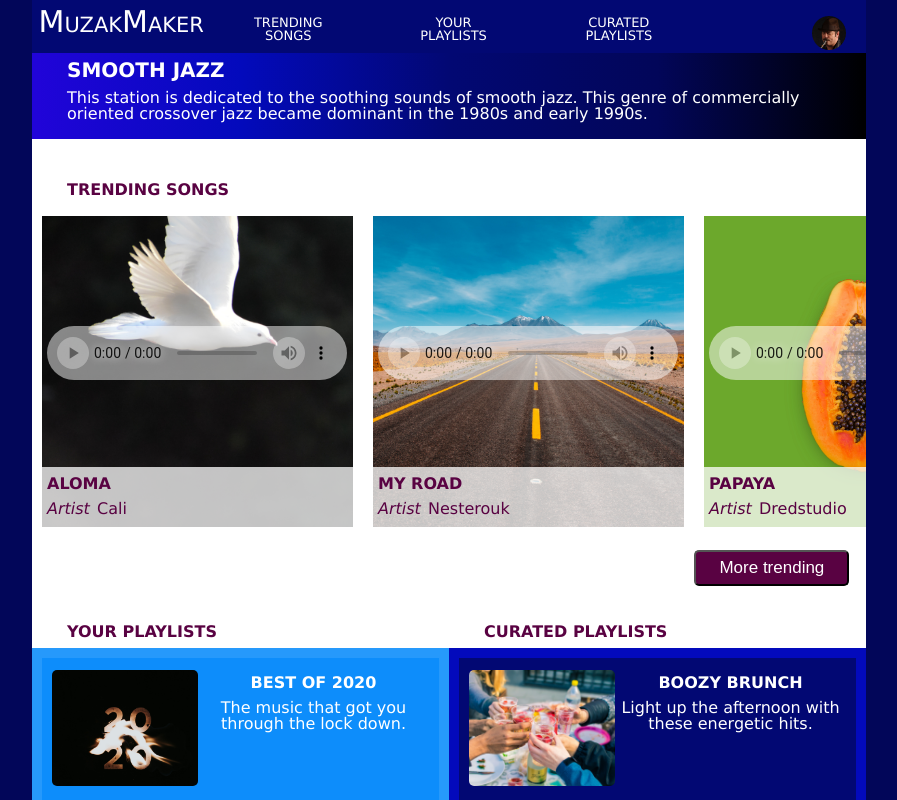
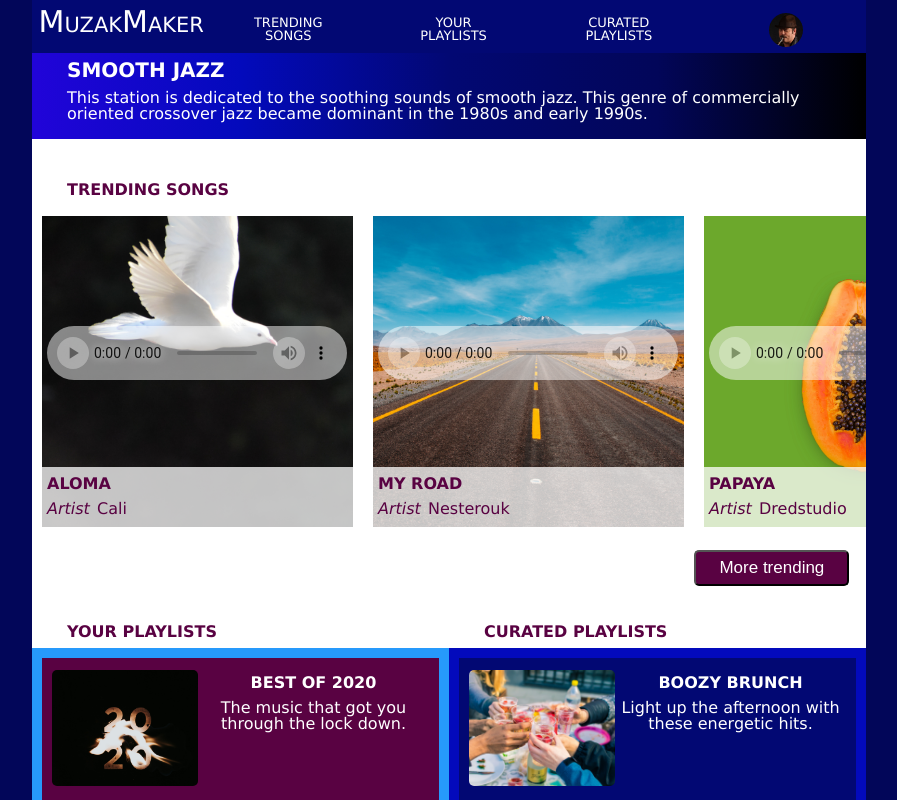
Before and after one commit to schu23asu/GIT337_streamingmedia, a plain HTML site: page index.html in a window 1280 px wide. In both pictures the pointer is over the element 431 px from the left and 729 px from the top of the page. Shown: the top 800 px of the page, without its empty margins (191-1088 px from the left). Drawn offline with Linux system fonts and the light colour scheme.

Commit message:
HTML & CSS changes

```diff
--- a/index.html
+++ b/index.html
@@ -25,7 +25,7 @@
                 <li><a href="#trending">Trending <br>Songs</a></li>
                 <li><a href="#yourPlaylists">Your <br>Playlists</a></li>
                 <li><a href="#curatedPlaylists">Curated <br>Playlists</a></li>
-                <li><a href="user"><img src="images/duke-silver.png" alt="Portrayal of Duke Silver"></a></li>
+                <li><img src="images/duke-silver.png" alt="Portrayal of Duke Silver" id="navImage"></li>
             </ul>
         </nav>
     </header>
--- a/styles.css
+++ b/styles.css
@@ -291,12 +291,22 @@ footer p {
     background-color: #0D8DFB;
 }
 
+#yourPlaylists section:hover {
+    cursor: pointer;
+    background-color: #590242;
+}
+
 #curatedPlaylists {
     background-color: #030ABC;
 }
 
 #curatedPlaylists section {
     background-color: #020873;
+}
+
+#curatedPlaylists section:hover {
+    cursor: pointer;
+    background-color: #590242;
 }
 
 footer {
```
